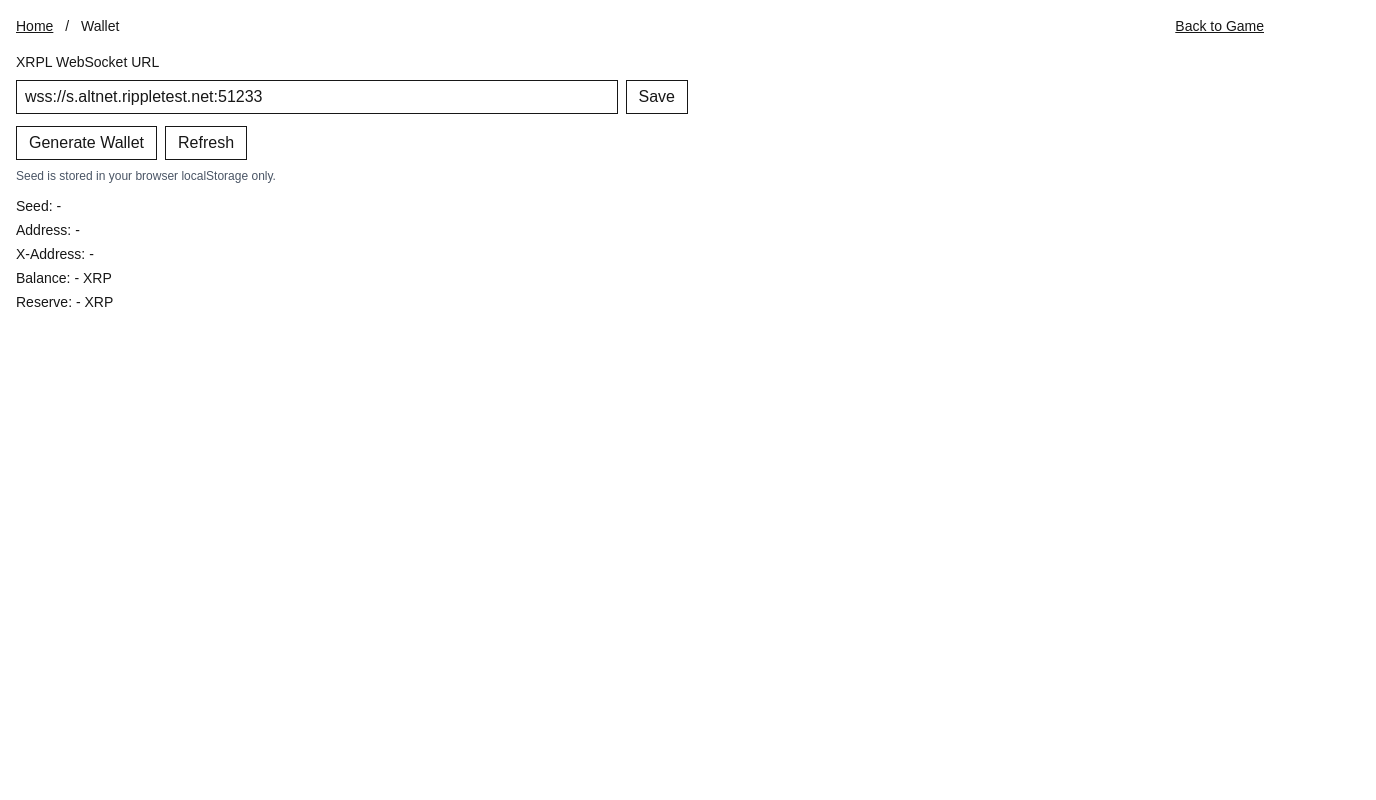
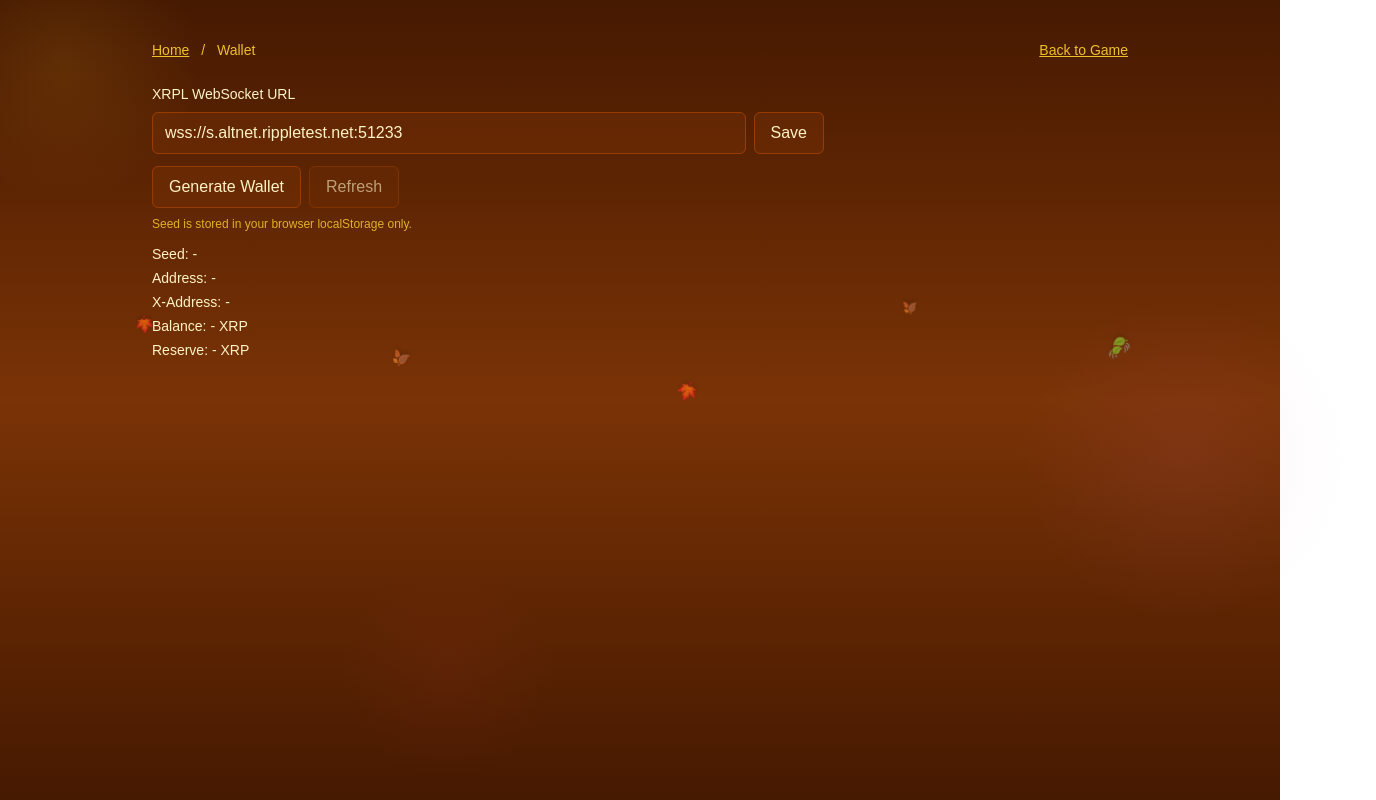
Before and after one commit to KlausMikhaelson/hackthenorth, a Next.js app: page /wallet in a window 1280 px wide. Shown: the whole page, 1376 px wide, since content can reach past the window. Built offline with nearby package versions, Linux system fonts and the light colour scheme.

Commit message:
updated UI

```diff
--- a/app/store/page.tsx
+++ b/app/store/page.tsx
@@ -99,19 +99,35 @@ export default function StorePage() {
   }
 
   return (
-    <div className="min-h-screen w-full bg-gradient-to-b from-slate-900 via-slate-800 to-slate-900 text-slate-100">
-      <main className="mx-auto max-w-6xl px-6 py-12">
+    <div className="relative min-h-screen w-full bg-gradient-to-b from-amber-950 via-amber-900 to-amber-950 text-amber-100">
+      {/* Ambient fall glow */}
+      <div aria-hidden className="pointer-events-none absolute inset-0 z-0 opacity-30">
+        <div className="absolute -top-24 -left-24 h-80 w-80 rounded-full bg-[radial-gradient(circle_at_center,rgba(251,191,36,0.35),transparent_60%)]" />
+        <div className="absolute top-1/3 -right-24 h-96 w-96 rounded-full bg-[radial-gradient(circle_at_center,rgba(244,114,182,0.25),transparent_60%)]" />
+        <div className="absolute bottom-0 left-1/4 h-64 w-64 rounded-full bg-[radial-gradient(circle_at_center,rgba(239,68,68,0.18),transparent_60%)]" />
+      </div>
+
+      {/* Falling leaves overlay */}
+      <div aria-hidden className="pointer-events-none absolute inset-0 z-0 overflow-hidden">
+        <div className="leaf" style={{ left: "10%", animationDelay: "-0.4s", fontSize: "16px" }}>🍁</div>
+        <div className="leaf" style={{ left: "28%", animationDelay: "-1.0s", fontSize: "14px" }}>🍂</div>
+        <div className="leaf" style={{ left: "50%", animationDelay: "-0.7s", fontSize: "18px" }}>🍁</div>
+        <div className="leaf" style={{ left: "66%", animationDelay: "-1.4s", fontSize: "12px" }}>🍂</div>
+        <div className="leaf" style={{ left: "82%", animationDelay: "-0.2s", fontSize: "20px" }}>🍃</div>
+      </div>
+
+      <main className="relative z-10 mx-auto max-w-6xl px-6 py-12">
         <div className="flex items-center justify-between mb-6">
-          <div className="text-sm">
+          <div className="text-sm text-amber-300/90">
             <Link href="/" className="underline">Home</Link>
             <span className="mx-2">/</span>
             <span>Store</span>
           </div>
-          <Link href="/game" className="text-sm underline">Back to Game</Link>
+          <Link href="/game" className="text-sm underline text-amber-300/90">Back to Game</Link>
         </div>
 
         {!address ? (
-          <div className="text-sm text-slate-300">No wallet found. Please sign up first.</div>
+          <div className="text-sm text-amber-200/90">No wallet found. Please sign up first.</div>
         ) : (
           <div className="space-y-10">
             <section>
@@ -120,13 +136,13 @@ export default function StorePage() {
                 {options.map((t) => {
                   const active = assets?.selectedTexture === t.id;
                   return (
-                    <button key={t.id} onClick={() => selectTexture(t.id)} className={`rounded-xl overflow-hidden border ${active ? "border-sky-400" : "border-slate-700"} bg-slate-800/50 hover:border-slate-500 text-left`}>
+                    <button key={t.id} onClick={() => selectTexture(t.id)} className={`rounded-xl overflow-hidden border ${active ? "border-amber-400" : "border-amber-800"} bg-amber-900/40 hover:border-amber-700 text-left`}>
                       <div className="relative w-full h-40">
                         <Image src={t.src} alt={t.label} fill className="object-cover" />
                       </div>
                       <div className="p-3 flex items-center justify-between text-sm">
                         <span>{t.label}</span>
-                        {active && <span className="text-sky-400">Selected</span>}
+                        {active && <span className="text-amber-400">Selected</span>}
                       </div>
                     </button>
                   );
@@ -140,7 +156,7 @@ export default function StorePage() {
                 {TANK_TYPES.map((k) => {
                   const active = assets?.selectedTankType === k.id;
                   return (
-                    <button key={k.id} onClick={() => selectTankType(k.id)} className={`rounded-md px-4 py-2 border ${active ? "border-sky-400 bg-sky-500/10" : "border-slate-700 bg-slate-800/50"} hover:border-slate-500`}>
+                    <button key={k.id} onClick={() => selectTankType(k.id)} className={`rounded-md px-4 py-2 border ${active ? "border-amber-400 bg-amber-500/10" : "border-amber-800 bg-amber-900/40"} hover:border-amber-700`}>
                       {k.label}
                     </button>
                   );
@@ -148,11 +164,27 @@ export default function StorePage() {
               </div>
             </section>
 
-            <div className="text-xs text-slate-400">Address: {address}</div>
-            {saving && <div className="text-sm text-slate-300">Saving...</div>}
+            <div className="text-xs text-amber-300/80">Address: {address}</div>
+            {saving && <div className="text-sm text-amber-200/90">Saving...</div>}
           </div>
         )}
       </main>
+
+      {/* Page-scoped styles for falling leaves */}
+      <style jsx>{`
+        .leaf {
+          position: absolute;
+          top: -10%;
+          animation: fall 12s linear infinite;
+          opacity: 0.7;
+          filter: drop-shadow(0 2px 2px rgba(0,0,0,0.25));
+        }
+        @keyframes fall {
+          0% { transform: translate3d(0,-10%,0) rotate(0deg); }
+          50% { transform: translate3d(-20px,50vh,0) rotate(180deg); }
+          100% { transform: translate3d(20px,105vh,0) rotate(360deg); }
+        }
+      `}</style>
     </div>
   );
 }
--- a/app/wallet/page.tsx
+++ b/app/wallet/page.tsx
@@ -75,27 +75,44 @@ export default function WalletPage() {
   }
 
   return (
-    <div className="min-h-screen p-4 space-y-4">
+    <div className="relative min-h-screen w-full bg-gradient-to-b from-amber-950 via-amber-900 to-amber-950 text-amber-100">
+      {/* Ambient fall glow */}
+      <div aria-hidden className="pointer-events-none absolute inset-0 z-0 opacity-30">
+        <div className="absolute -top-24 -left-24 h-80 w-80 rounded-full bg-[radial-gradient(circle_at_center,rgba(251,191,36,0.35),transparent_60%)]" />
+        <div className="absolute top-1/3 -right-24 h-96 w-96 rounded-full bg-[radial-gradient(circle_at_center,rgba(244,114,182,0.25),transparent_60%)]" />
+        <div className="absolute bottom-0 left-1/4 h-64 w-64 rounded-full bg-[radial-gradient(circle_at_center,rgba(239,68,68,0.18),transparent_60%)]" />
+      </div>
+
+      {/* Falling leaves overlay */}
+      <div aria-hidden className="pointer-events-none absolute inset-0 z-0 overflow-hidden">
+        <div className="leaf" style={{ left: "12%", animationDelay: "-0.4s", fontSize: "16px" }}>🍁</div>
+        <div className="leaf" style={{ left: "32%", animationDelay: "-0.9s", fontSize: "14px" }}>🍂</div>
+        <div className="leaf" style={{ left: "54%", animationDelay: "-1.3s", fontSize: "18px" }}>🍁</div>
+        <div className="leaf" style={{ left: "72%", animationDelay: "-0.2s", fontSize: "12px" }}>🍂</div>
+        <div className="leaf" style={{ left: "88%", animationDelay: "-0.7s", fontSize: "20px" }}>🍃</div>
+      </div>
+
+      <main className="relative z-10 mx-auto max-w-5xl px-6 py-10 space-y-6">
         <div className="flex items-center justify-between">
-        <div className="text-sm"><Link href="/" className="underline">Home</Link> <span className="mx-2">/</span> Wallet</div>
-        <Link className="text-sm underline" href="/game">Back to Game</Link>
+          <div className="text-sm text-amber-300/90"><Link href="/" className="underline">Home</Link> <span className="mx-2">/</span> Wallet</div>
+          <Link className="text-sm underline text-amber-300/90" href="/game">Back to Game</Link>
         </div>
 
         <div className="space-y-3 max-w-2xl">
           <div className="space-y-2">
             <label className="block text-sm font-medium">XRPL WebSocket URL</label>
             <div className="flex gap-2">
-            <input className="border px-2 py-1 flex-1" value={network} onChange={(e)=>setNetwork(e.target.value)} />
-            <button onClick={saveNetwork} className="border px-3 py-1">Save</button>
+              <input className="border border-amber-800 bg-amber-900/40 px-3 py-2 rounded-md flex-1 placeholder:text-amber-300/60" value={network} onChange={(e)=>setNetwork(e.target.value)} />
+              <button onClick={saveNetwork} className="border border-amber-800 hover:border-amber-700 bg-amber-900/40 px-4 py-2 rounded-md">Save</button>
             </div>
           </div>
 
           <div className="space-y-2">
             <div className="flex gap-2">
-            <button onClick={generate} className="border px-3 py-1">Generate Wallet</button>
-            <button onClick={refresh} disabled={connecting || !address} className="border px-3 py-1">{connecting ? "Connecting..." : "Refresh"}</button>
+              <button onClick={generate} className="border border-amber-800 hover:border-amber-700 bg-amber-900/40 px-4 py-2 rounded-md">Generate Wallet</button>
+              <button onClick={refresh} disabled={connecting || !address} className="border border-amber-800 hover:border-amber-700 disabled:opacity-60 bg-amber-900/40 px-4 py-2 rounded-md">{connecting ? "Connecting..." : "Refresh"}</button>
             </div>
-          <div className="text-xs text-gray-600">Seed is stored in your browser localStorage only.</div>
+            <div className="text-xs text-amber-300/80">Seed is stored in your browser localStorage only.</div>
           </div>
 
           <div className="space-y-1">
@@ -106,6 +123,23 @@ export default function WalletPage() {
             <div className="text-sm"><span className="font-medium">Reserve:</span> {reserveXrp} XRP</div>
           </div>
         </div>
+      </main>
+
+      {/* Page-scoped styles for falling leaves */}
+      <style jsx>{`
+        .leaf {
+          position: absolute;
+          top: -10%;
+          animation: fall 12s linear infinite;
+          opacity: 0.7;
+          filter: drop-shadow(0 2px 2px rgba(0,0,0,0.25));
+        }
+        @keyframes fall {
+          0% { transform: translate3d(0,-10%,0) rotate(0deg); }
+          50% { transform: translate3d(-20px,50vh,0) rotate(180deg); }
+          100% { transform: translate3d(20px,105vh,0) rotate(360deg); }
+        }
+      `}</style>
     </div>
   );
 }
```
Lines whose indentation alone changed are shown as unchanged.
